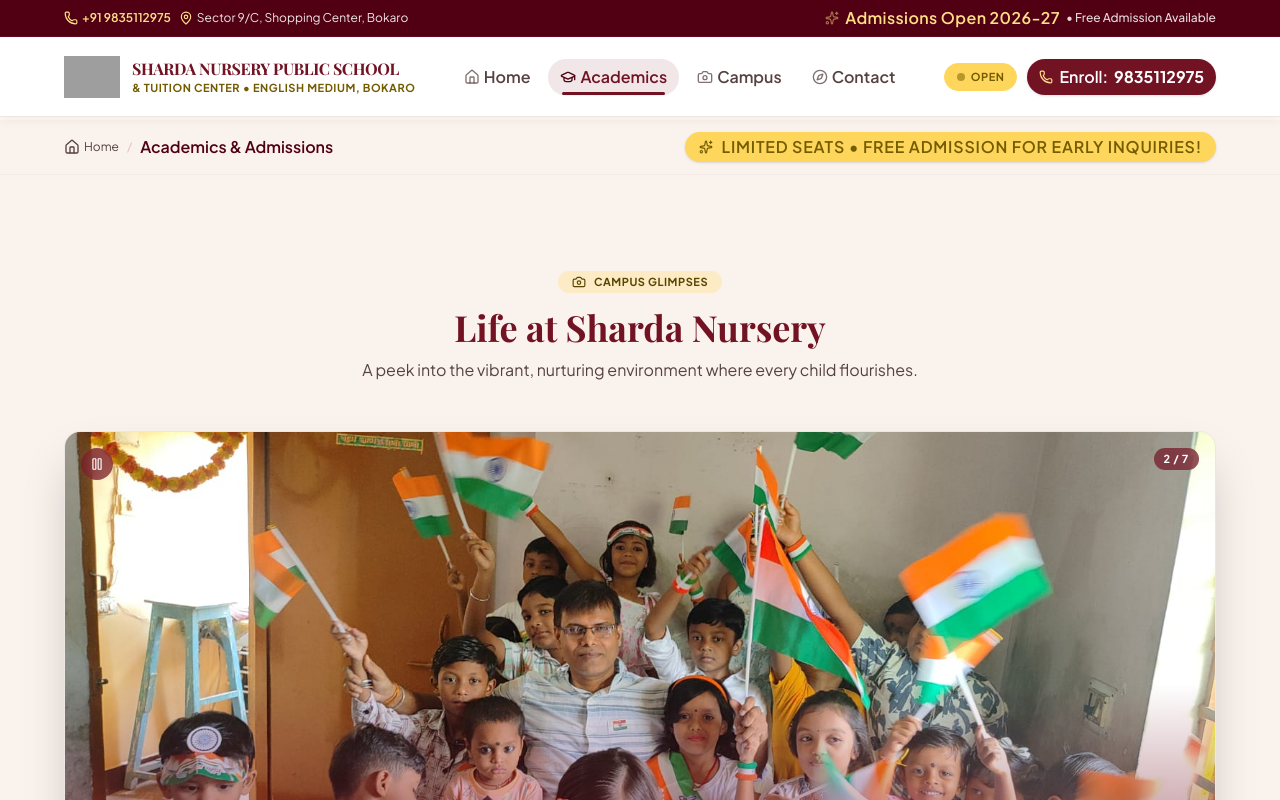
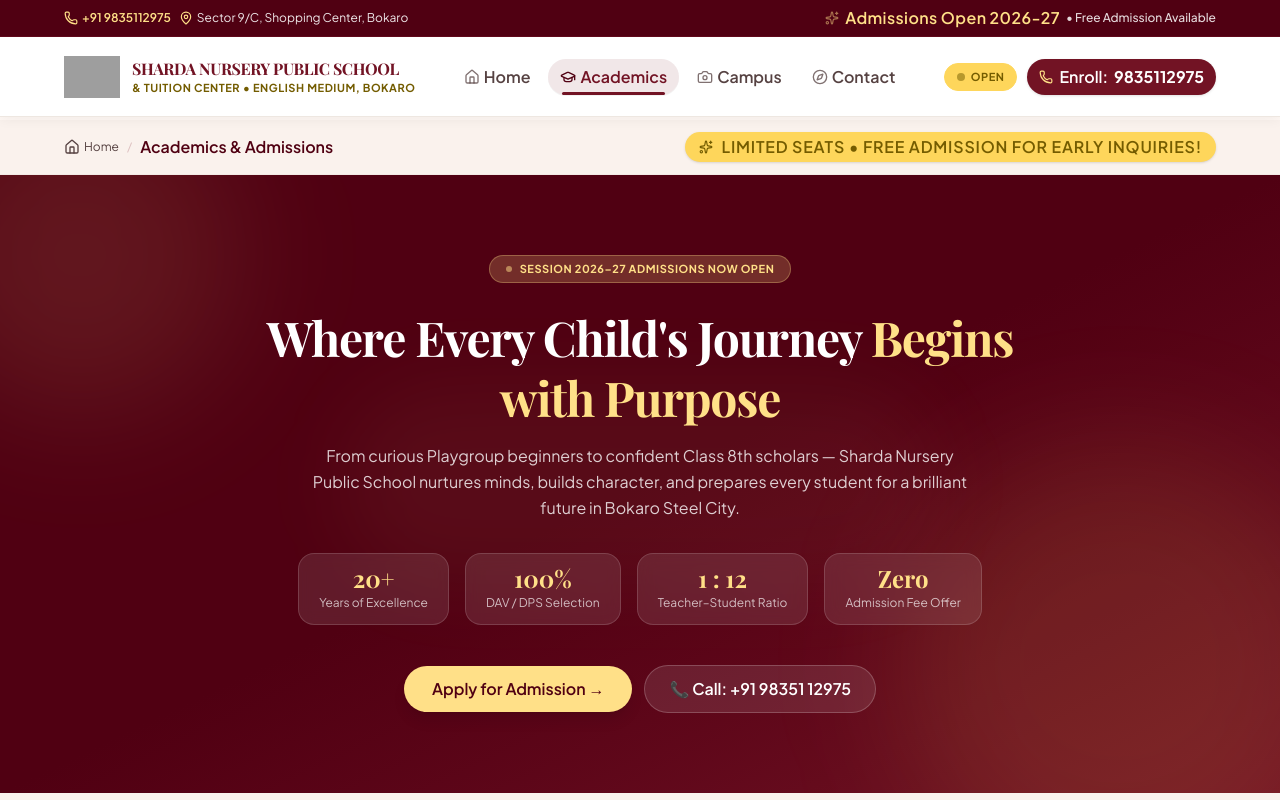
Before and after one commit to sagarx16/Sharda-Nursery-School, a Next.js app: page /academics-admissions in a window 1280 px wide. Shown: the top 800 px of the page. Built offline with nearby package versions, Linux system fonts and the light colour scheme; grey boxes are pictures that could not be loaded.

Commit message:
feat: add hero intro section on academics page — tagline, stats, CTA

```diff
--- a/app/academics-admissions/page.tsx
+++ b/app/academics-admissions/page.tsx
@@ -41,8 +41,71 @@
         </div>
       </div>
 
-      {/* Photo Carousel — page ka pehla section */}
+      {/* Hero Intro Section */}
+      <section className="relative w-full bg-gradient-to-br from-primary via-primary to-primary-container overflow-hidden py-14 lg:py-20">
+        {/* Decorative blobs */}
+        <div className="absolute -top-20 -left-20 w-80 h-80 rounded-full bg-secondary-fixed/10 blur-3xl pointer-events-none" />
+        <div className="absolute -bottom-24 -right-16 w-[28rem] h-[28rem] rounded-full bg-secondary-container/10 blur-3xl pointer-events-none" />
+        <div className="absolute top-1/2 left-1/2 -translate-x-1/2 -translate-y-1/2 w-[600px] h-[200px] rounded-full bg-secondary-fixed/5 blur-2xl pointer-events-none" />
+
+        <div className="max-w-[1200px] mx-auto px-4 lg:px-6 relative z-10 text-center">
+
+          {/* Session badge */}
+          <div className="inline-flex items-center gap-2 px-4 py-1.5 rounded-full bg-secondary-fixed/20 border border-secondary-fixed/30 text-secondary-fixed font-label-badge text-xs font-bold uppercase tracking-widest mb-6">
+            <span className="w-1.5 h-1.5 rounded-full bg-secondary-fixed animate-pulse" />
+            Session 2026–27 Admissions Now Open
+          </div>
+
+          {/* Main heading */}
+          <h1 className="font-headline text-3xl sm:text-4xl lg:text-5xl text-on-primary font-bold leading-tight tracking-tight max-w-3xl mx-auto mb-4">
+            Where Every Child's Journey{" "}
+            <span className="text-secondary-fixed">Begins with Purpose</span>
+          </h1>
+
+          {/* Subtext */}
+          <p className="font-body-lg text-on-primary/80 text-base sm:text-lg leading-relaxed max-w-2xl mx-auto mb-8">
+            From curious Playgroup beginners to confident Class 8th scholars — Sharda Nursery Public School nurtures minds, builds character, and prepares every student for a brilliant future in Bokaro Steel City.
+          </p>
+
+          {/* Quick stats row */}
+          <div className="flex flex-wrap justify-center gap-3 sm:gap-4 mb-10">
+            {[
+              { value: "20+", label: "Years of Excellence" },
+              { value: "100%", label: "DAV / DPS Selection" },
+              { value: "1 : 12", label: "Teacher–Student Ratio" },
+              { value: "Zero", label: "Admission Fee Offer" },
+            ].map((stat) => (
+              <div
+                key={stat.label}
+                className="flex flex-col items-center px-5 py-3 rounded-2xl bg-on-primary/10 border border-on-primary/15 backdrop-blur-sm min-w-[110px]"
+              >
+                <span className="font-headline text-xl sm:text-2xl font-bold text-secondary-fixed leading-none">{stat.value}</span>
+                <span className="font-body-sm text-on-primary/70 text-[11px] mt-1 text-center leading-tight">{stat.label}</span>
+              </div>
+            ))}
+          </div>
+
+          {/* CTAs */}
+          <div className="flex flex-wrap justify-center items-center gap-3">
+            <a
+              href="#inquiry-form"
+              className="inline-flex items-center gap-2 px-7 py-3 rounded-full bg-secondary-fixed text-primary font-title-md font-bold text-sm hover:bg-secondary-fixed/90 shadow-lg hover:shadow-xl transition-all"
+            >
+              Apply for Admission →
+            </a>
+            <a
+              href="tel:+919835112975"
+              className="inline-flex items-center gap-2 px-6 py-3 rounded-full bg-on-primary/10 border border-on-primary/20 text-on-primary font-title-md font-semibold text-sm hover:bg-on-primary/20 transition-all"
+            >
+              📞 Call: +91 98351 12975
+            </a>
+          </div>
+        </div>
+      </section>
+
+      {/* Photo Carousel */}
       <PhotoCarousel />
+
 
       {/* Wing Breakdown */}
       <section className="w-full py-16 lg:py-24 bg-surface">
```
